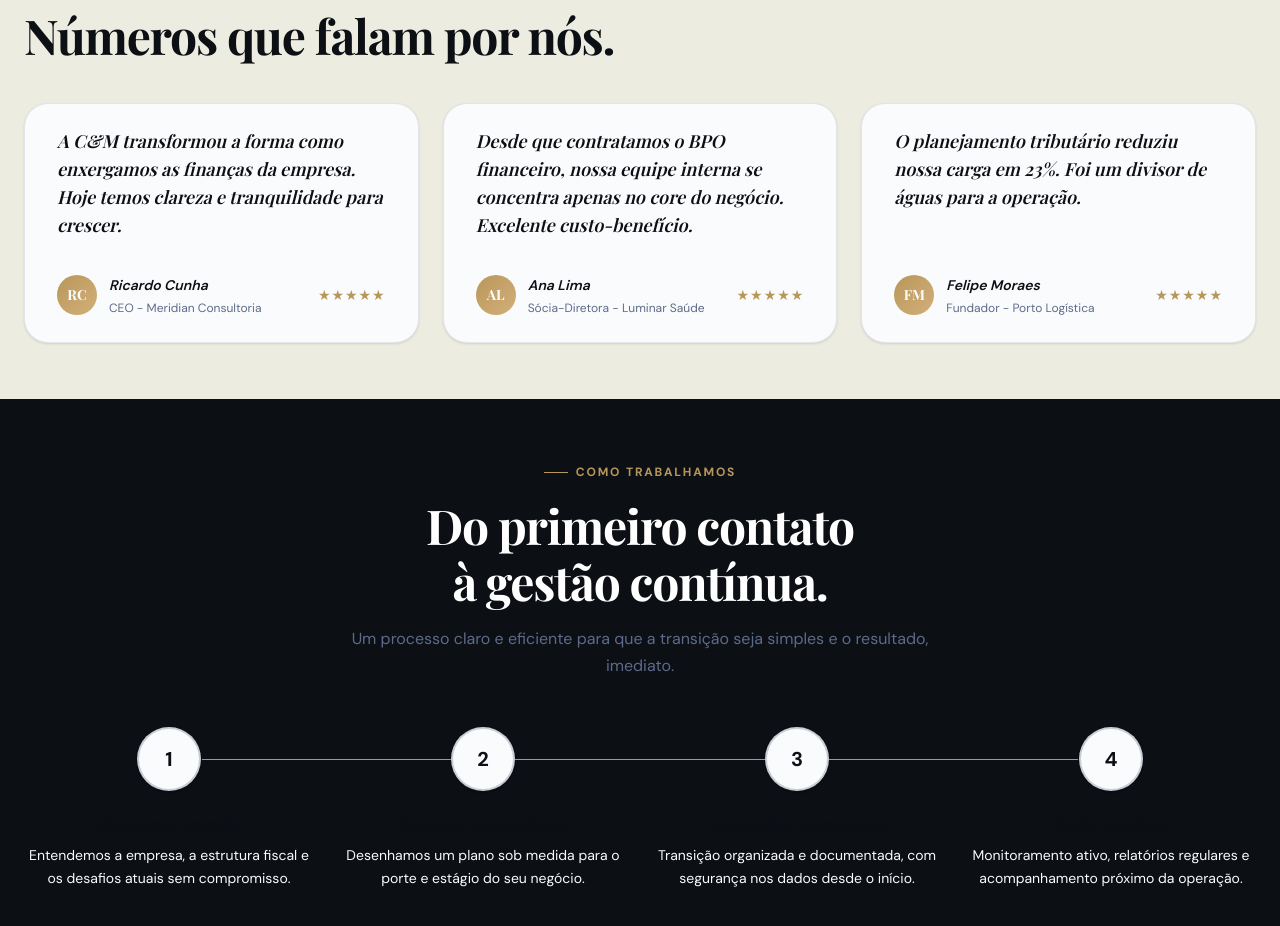
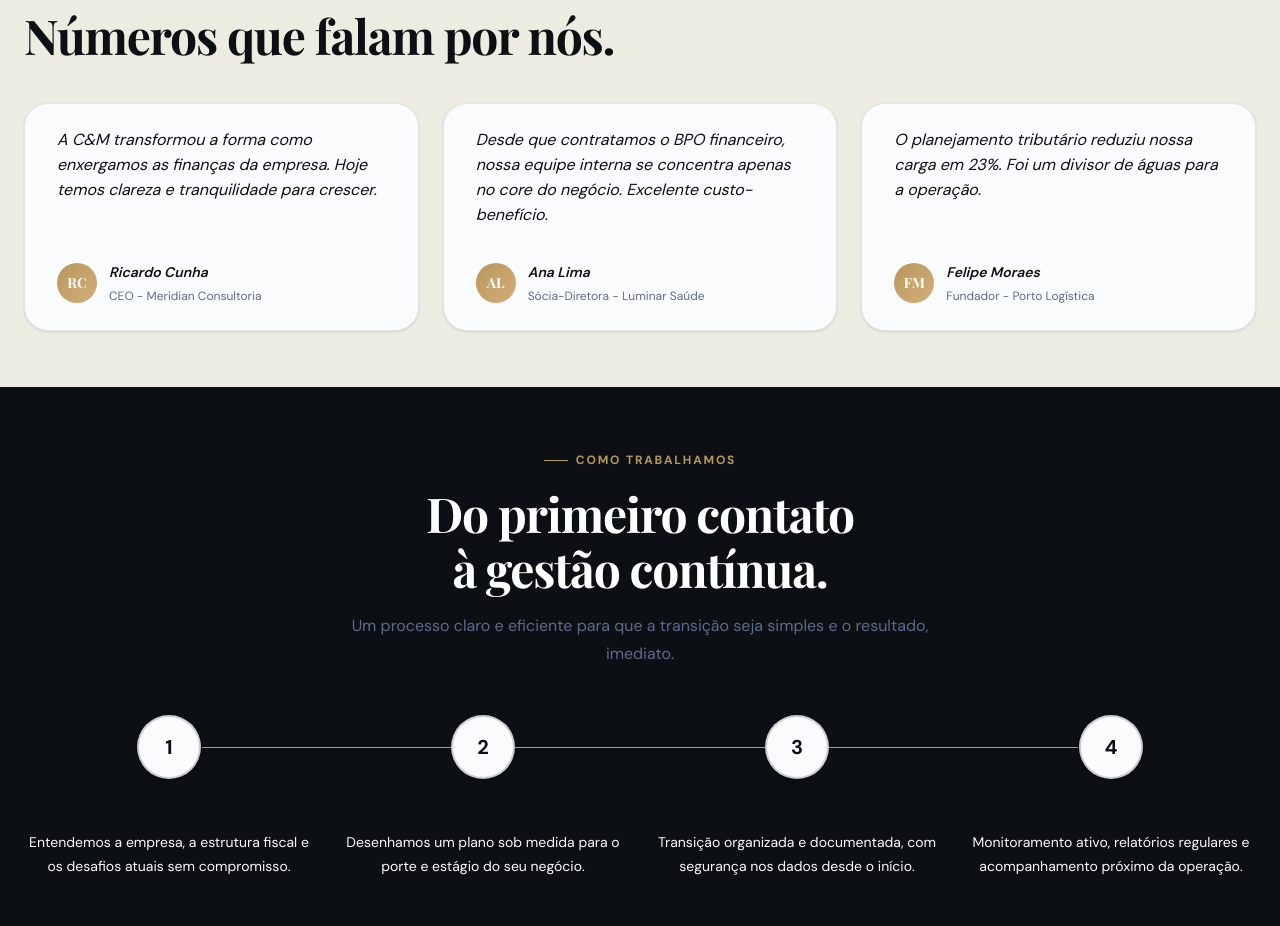
Before and after one commit to ByPhilipee/repo-front-cm, a React (Vite) app: page / in a window 1280 px wide. Shown: the part 2680-3606 px from the top of the page. Built offline with nearby package versions, Linux system fonts and the light colour scheme; a web font is replaced by a local one.

Commit message:
feat: alterado testimonials

```diff
--- a/src/components/ui/TestimonialCard/TestimonialCard.jsx
+++ b/src/components/ui/TestimonialCard/TestimonialCard.jsx
@@ -15,9 +15,7 @@ export default function TestimonialCard({ quote, name, role, initials }) {
           <p className={styles.role}>{role}</p>
         </div>
 
-        <div className={styles.stars} aria-label="5 estrelas">
-          ★★★★★
-        </div>
+
       </footer>
     </blockquote>
   );
--- a/src/components/ui/TestimonialCard/TestimonialCard.module.css
+++ b/src/components/ui/TestimonialCard/TestimonialCard.module.css
@@ -17,8 +17,8 @@
 }
 
 .quote {
-  font-family: var(--font-display);
-  font-size: var(--text-lg);
+  font-family: var(--font-body);
+  font-size: var(--text-md);
   font-style: italic;
   color: var(--color-ink);
   line-height: 1.55;
```
